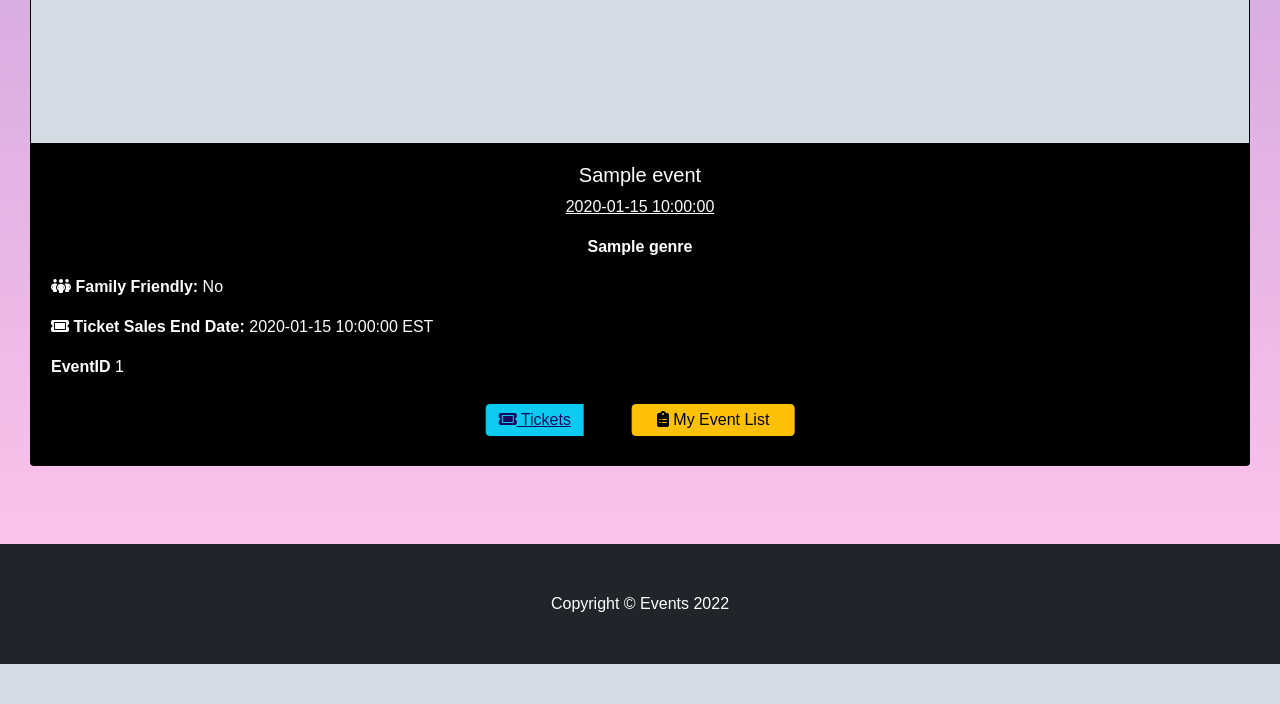
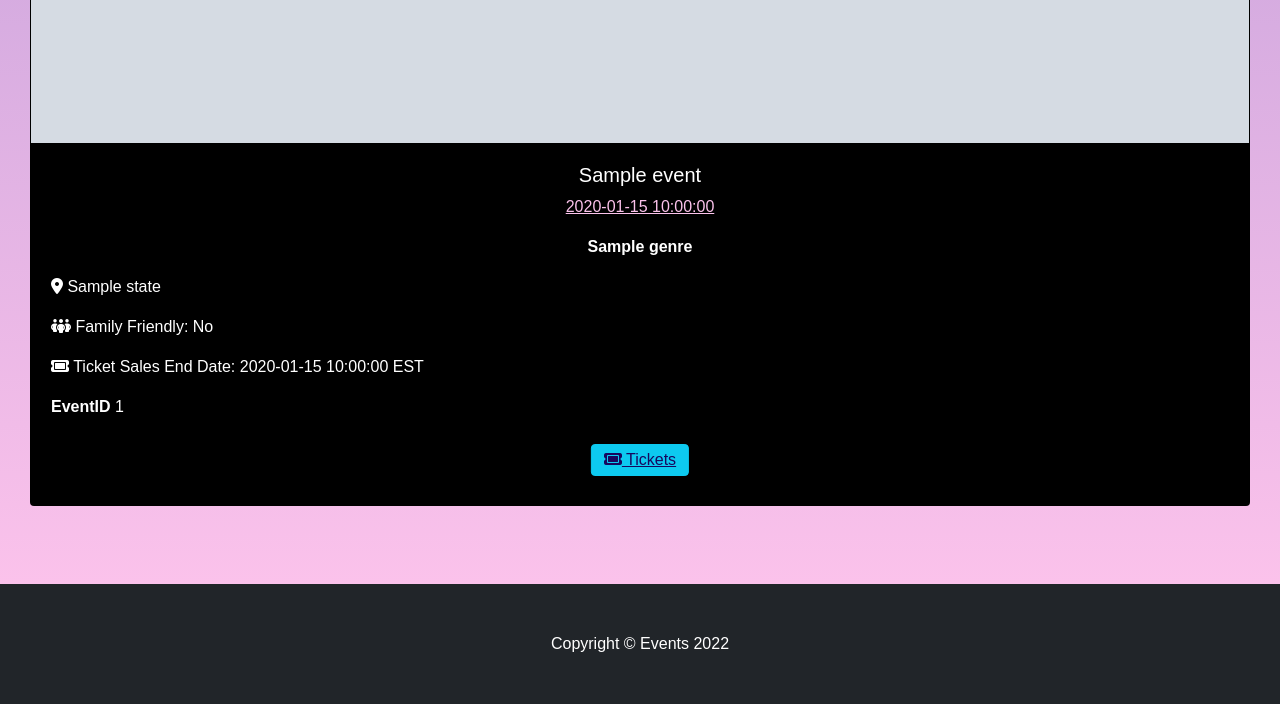
Before and after one commit to HandanYenial/Events, a Flask app: template templates/homepage.html in a window 1280 px wide. Shown: the part 1206-1910 px from the top of the page. Before the commit the page ends 1870 px from the top, so only its background shows below. Run offline with Flask 2, Linux system fonts and the light colour scheme; the template is opened without the code that fills it: most values are stand-ins (such as "Sample title", 1, 10 or a date in 2020); grey boxes marked "Sample" are stand-in pictures; some libraries are stand-ins or nearby versions; some web fonts are replaced.

Commit message:
"added location to homepage"

```diff
--- a/app.py
+++ b/app.py
@@ -77,6 +77,7 @@ def show_homepage():
             event_dic['classifications']  = event['classifications'][0]
             event_dic['sales'] = event['sales']
             event_dic['id'] = event['id']
+            event_dic['venue'] = event['_embedded']['venues'][0]
             py_date = parser.parse(event['sales']['public']['endDateTime'])
             event_dic['sales_end_date'] = py_date.strftime("%Y-%m-%d %H:%M")
 
--- a/templates/homepage.html
+++ b/templates/homepage.html
@@ -81,10 +81,11 @@
           <img class="card-img-top" src={{event.images}} alt="Card image cap">
             <div class="card-body" style="flex:auto; padding:20px;">
               <h5 class="card-title" style="text-align: center;">{{event.name }}</h5>
-              <p class="card-text" style="text-align:center;"><u> {{ event.dates.start.localDate }}</u></p>
+              <p class="card-text" style="text-align:center; color:#fbc2eb;"><u> {{ event.dates.start.localDate }}</u></p>
               <p class="card-text" style="text-align:center;"> <b> {{ event.classifications.genre.name }} </b></p>
-              <p class="card-text"> <i class="fa-solid fa-people-group"></i> <b>Family Friendly:</b> {{ 'Yes' if event.classifications.family == True else 'No' }}</p>
-              <p class="card-text">  <i class="fa-solid fa-ticket"></i> <b>Ticket Sales End Date: </b> {{event.sales_end_date}} EST</p>
+              <p class="card-text"> <i class="fa-solid fa-location-dot"></i> {{ event.venue.state.name}} </p>
+              <p class="card-text"> <i class="fa-solid fa-people-group"></i> Family Friendly: {{ 'Yes' if event.classifications.family == True else 'No' }}</p>
+              <p class="card-text"> <i class="fa-solid fa-ticket"></i> Ticket Sales End Date:  {{event.sales_end_date}} EST</p>
               <p class="card-text">  <b>EventID </b> {{ event.id }} </p>
 
               <div class="container" style=" height: 50px; position: relative; color:black;">
@@ -100,18 +101,6 @@
 
 
                 "> <a style="color:rgb(23, 7, 94)" href="{{event.url}}"> <i class="fa-solid fa-ticket"></i>  Tickets </a></button>
-
-                <form method="POST" action="/events/wishlist">
-                <button id="slide_stop_button" value="Stop" class="btn btn-warning col mx-4 px-4 md-12" type="submit" style= "appearance: button;
-                -moz-appearance: button;
-                -webkit-appearance: button;
-                text-decoration: none;
-                font: menu;
-                color: ButtonText;
-
-
-                "> <i class="fa-solid fa-clipboard-list"></i> My Event List </button>
-                </form>
 
              </div>
              </div>
```
